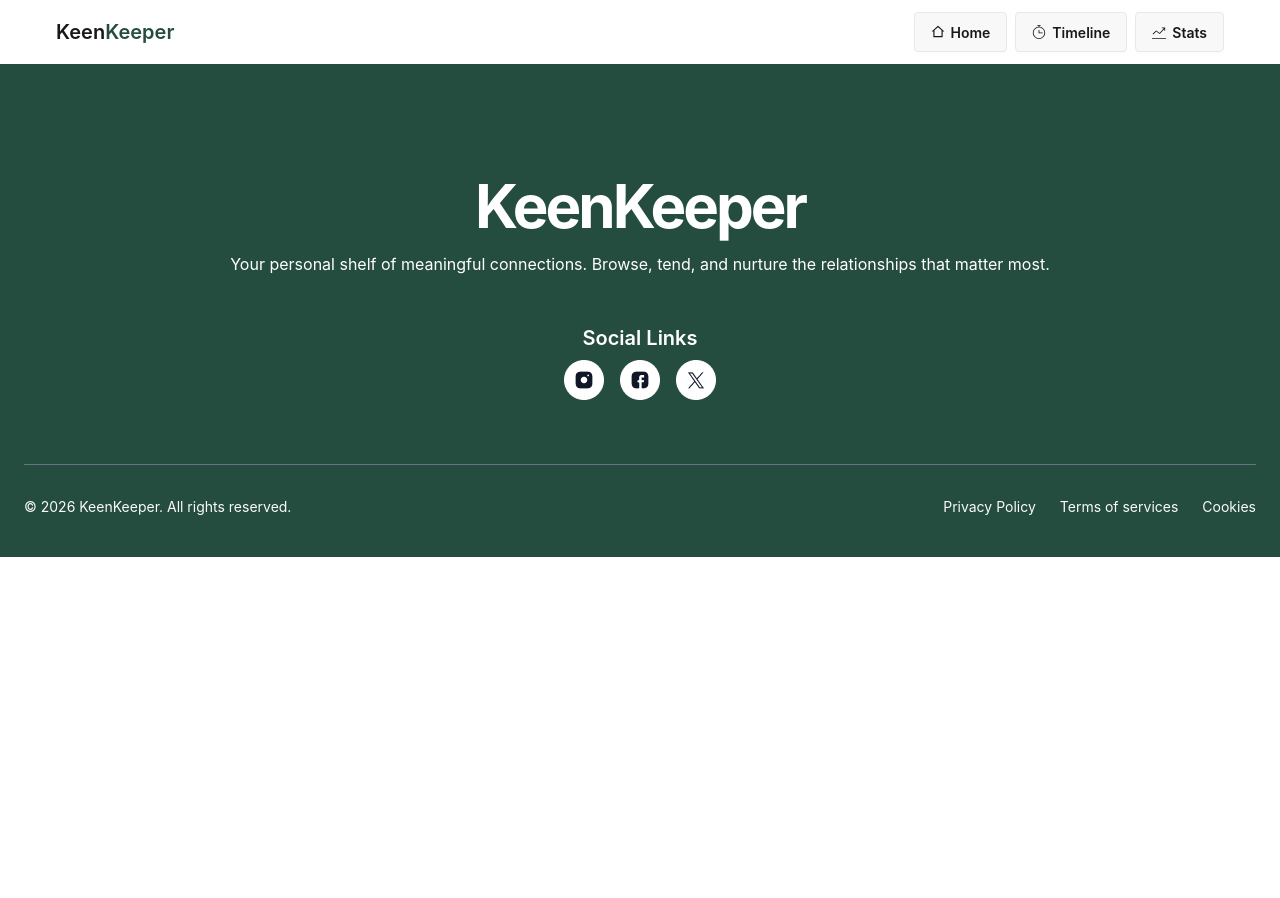
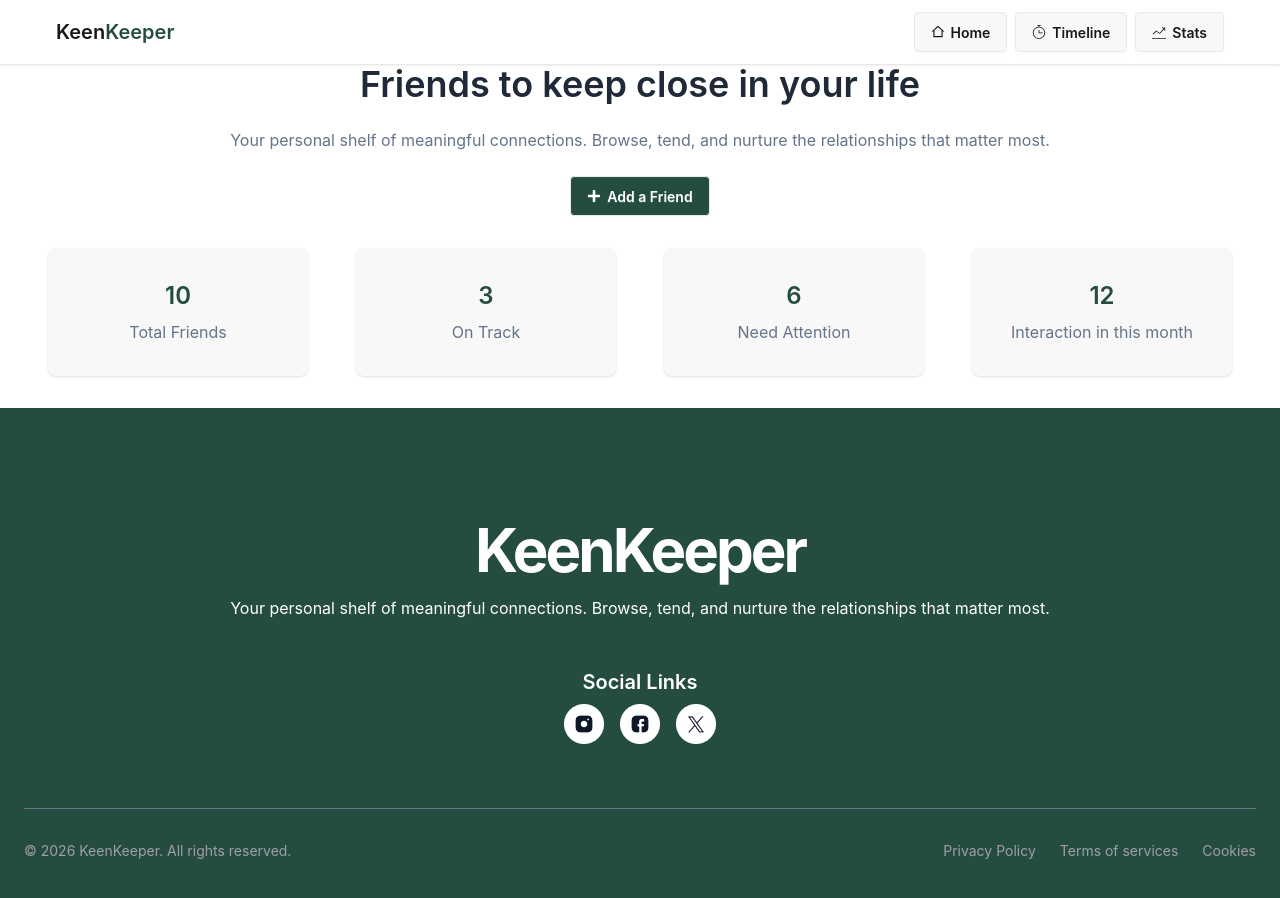
Before and after one commit to farman-arefin-tamim/a13-07, a React (Vite) app: page / in a window 1280 px wide. Shown: the top 898 px of the page. Before the commit the page ends 800 px from the top, so only its background shows below. Built offline with nearby package versions, Linux system fonts and the light colour scheme.

Commit message:
Added banner first section

```diff
--- a/src/Root.jsx
+++ b/src/Root.jsx
@@ -1,11 +1,13 @@
 import React from 'react';
 import Header from './components/shared/Header/Header';
 import Footer from './components/shared/Footer/Footer';
+import Banner from './components/Banner/Banner';
 
 const Root = () => {
     return (
         <div>
             <Header></Header>
+            <Banner></Banner>
             <Footer></Footer>
         </div>
     );
--- /dev/null
+++ b/src/components/Banner/Banner.jsx
@@ -0,0 +1,58 @@
+import { FaPlus } from "react-icons/fa";
+
+const Banner = () => {
+  return (
+    <div>
+      <div className="flex justify-center items-center flex-col gap-6">
+        <h1 className="text-[#1f2937] text-4xl font-semibold">
+          Friends to keep close in your life
+        </h1>
+        <p className="text-[#64748b] text-wrap">
+          Your personal shelf of meaningful connections. Browse, tend, and
+          nurture the relationships that matter most.
+        </p>
+        <button className="btn bg-[#244d3f] text-white">
+          <FaPlus />
+          Add a Friend
+        </button>
+      </div>
+
+      <div className="flex flex-cols-1 md:flex-row-w lg:flex-row justify-center gap-12 py-8">
+        <div className="card w-65 bg-base-200 card-lg shadow-sm">
+          <div className="card-body justify-center items-center">
+            <h2 className="card-title text-[#244d3f] text-2xl">10</h2>
+            <p className="text-[#64748b]">
+             Total Friends
+            </p>
+          </div>
+        </div>
+        <div className="card w-65 bg-base-200 card-lg shadow-sm">
+          <div className="card-body justify-center items-center">
+            <h2 className="card-title text-[#244d3f] text-2xl">3</h2>
+            <p className="text-[#64748b]">
+              On Track
+            </p>
+          </div>
+        </div>
+        <div className="card w-65 bg-base-200 card-lg shadow-sm">
+          <div className="card-body justify-center items-center">
+            <h2 className="card-title text-[#244d3f] text-2xl">6</h2>
+            <p className="text-[#64748b]">
+                Need Attention
+            </p>
+          </div>
+        </div>
+        <div className="card w-65 bg-base-200 card-lg shadow-sm">
+          <div className="card-body justify-center items-center">
+            <h2 className="card-title text-[#244d3f] text-2xl">12</h2>
+            <p className="text-[#64748b]">
+                Interaction in this month
+            </p>
+          </div>
+        </div>
+      </div>
+    </div>
+  );
+};
+
+export default Banner;
--- a/src/components/shared/Footer/Footer.jsx
+++ b/src/components/shared/Footer/Footer.jsx
@@ -28,7 +28,7 @@ const Footer = () => {
         </div>
 
         {/* Bottom Bar */}
-        <div className="mt-16 pt-8 border-t border-gray-500 flex flex-col md:flex-row items-center justify-between gap-4 text-sm text-[#fafafa]">
+        <div className="mt-16 pt-8 border-t border-gray-500 flex flex-col md:flex-row items-center justify-between gap-4 text-sm text-zinc-400">
           <div>© {new Date().getFullYear()} KeenKeeper. All rights reserved.</div>
 
           <div className="flex gap-6">
```
